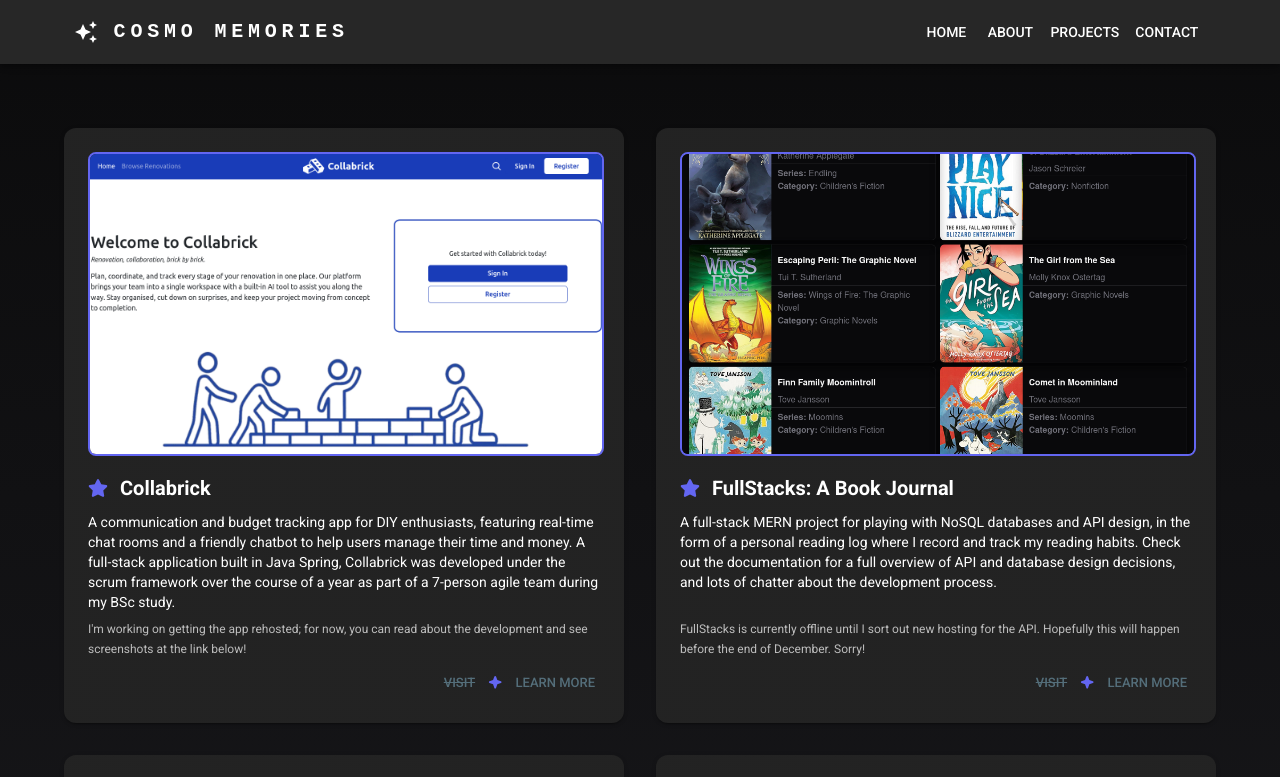
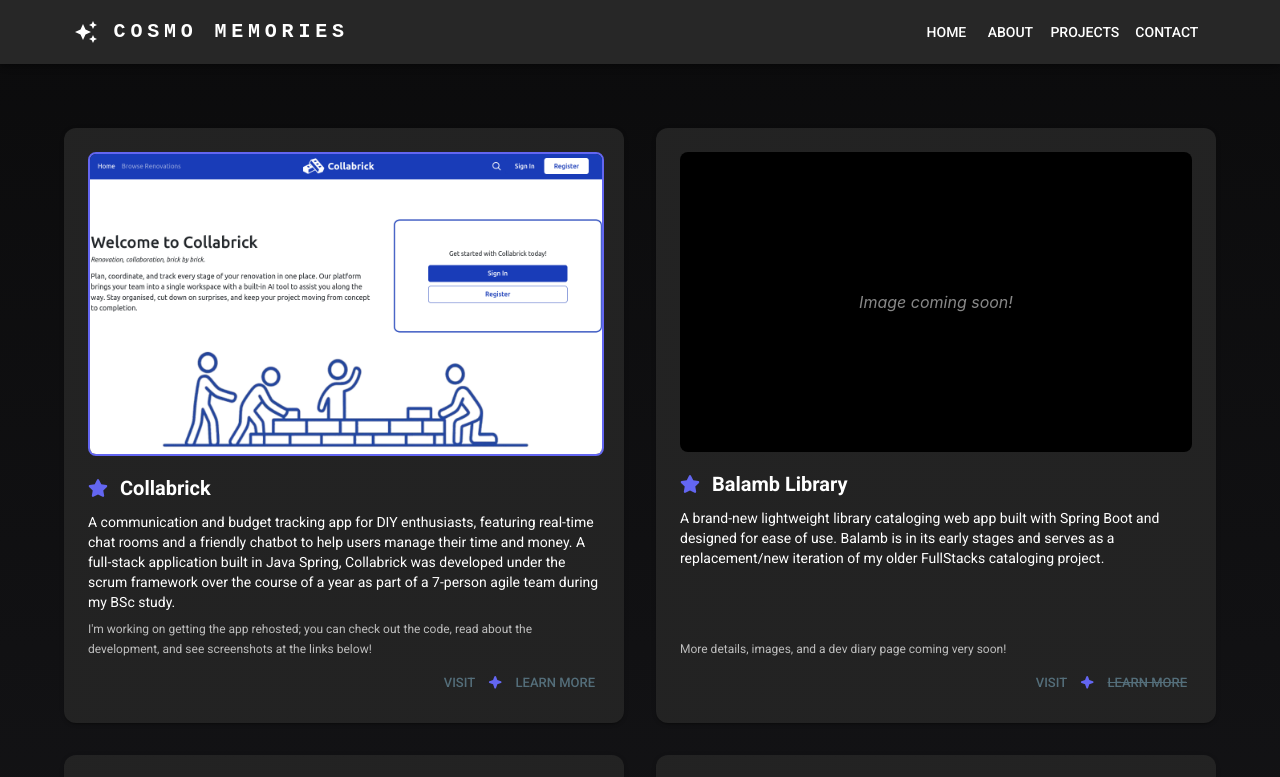
Before and after one commit to cosmo-memories/cosmo-memories.github.io, a React (Vite) app: page /projects in a window 1280 px wide. Shown: the top 777 px of the page. Built offline with nearby package versions, Linux system fonts and the light colour scheme.

Commit message:
Add Balamb to project page

```diff
--- a/src/pages/Home.tsx
+++ b/src/pages/Home.tsx
@@ -30,11 +30,11 @@
               <FaStar className="star-icon" />&nbsp; Latest Updates:
             </Typography>
             <ul className="bullet-list">
+              <li><b>14/12/25:</b> Updated Projects section to include my new Balamb Library project.</li>
               <li><b>25/11/25:</b> Added some more details about Collabrick's features.</li>
               <li><b>23/11/25:</b> Added page with some development details for Collabrick. Text is still WIP!</li>
               <li><b>17/11/25:</b> Wrote up some more details about Soccer Sim class design.</li>
               <li><b>14/11/25:</b> Added some screenshots and placeholder text for the Soccer Sim project.</li>
-              <li><b>11/11/25:</b> Added some details about FullStacks DB schema to the Projects section.</li>
             </ul>
           </Paper>
 
--- a/src/pages/Projects.tsx
+++ b/src/pages/Projects.tsx
@@ -10,11 +10,21 @@
     title: "Collabrick",
     image: "/images/collabrick.png",
     links: [
+      { label: "VISIT", href: "https://github.com/cosmo-memories/collabrick"},
       { label: "LEARN MORE", href: "/projects/collabrick"}
     ],
     description:
       "A communication and budget tracking app for DIY enthusiasts, featuring real-time chat rooms and a friendly chatbot to help users manage their time and money. A full-stack application built in Java Spring, Collabrick was developed under the scrum framework over the course of a year as part of a 7-person agile team during my BSc study.",
-    note: "I'm working on getting the app rehosted; for now, you can read about the development and see screenshots at the link below!",
+    note: "I'm working on getting the app rehosted; you can check out the code, read about the development, and see screenshots at the links below!",
+  },
+    {
+    title: "Balamb Library",
+    links: [
+      { label: "VISIT", href: "https://github.com/cosmo-memories/balamb"}
+    ],
+    description:
+      "A brand-new lightweight library cataloging web app built with Spring Boot and designed for ease of use. Balamb is in its early stages and serves as a replacement/new iteration of my older FullStacks cataloging project.",
+    note: "More details, images, and a dev diary page coming very soon!",
   },
   {
     title: "FullStacks: A Book Journal",
@@ -24,7 +34,7 @@
     image: "/images/fullstacks.png",
     description:
       "A full-stack MERN project for playing with NoSQL databases and API design, in the form of a personal reading log where I record and track my reading habits. Check out the documentation for a full overview of API and database design decisions, and lots of chatter about the development process.",
-    note: "FullStacks is currently offline until I sort out new hosting for the API. Hopefully this will happen before the end of December. Sorry!",
+    note: "FullStacks is currently offline until I sort out new hosting for the API. Hopefully this will happen before the end of January. Sorry!",
   },
   {
     title: "Daguerreo: Mathematics Notes & Reference",
--- a/src/pages/projects/Collabrick.tsx
+++ b/src/pages/projects/Collabrick.tsx
@@ -22,10 +22,13 @@
                         <b>Collabrick</b> is a <b>web app</b> for DIY enthusiasts which enables them to track their progress, manage their budgets, share their work, and collaborate with others in real time.
                         I worked on Collabrick's development as part of a 7-person team for the software engineering course <b>SENG302</b> during the final year of studying for my <b>Bachelor of Science</b>.
                     </Typography>
-                    <Typography variant="body1" component="p">
+                    <Typography variant="body1" component="p" sx={{ mb: 2 }}>
                         Development took place over the course of a full year, and we operated under an <b>agile</b> philosophy using the well-known <b>scrum</b> framework.
                         Collabrick itself is built primarily in <b>Java</b>, using the <b>Spring</b> framework via <b>Spring Boot</b>, and also utilizes <b>JavaScript</b>, <b>HTML</b>, and <b>CSS</b>.
                         We also used a variety of external libraries and technologies during development, details of which may be found in the relevant sections below.
+                    </Typography>
+                    <Typography variant="body1" component="p">
+                        You can check out Collabrick's source code <a href="https://github.com/cosmo-memories/collabrick">here</a>! I will have a live version up and running again soon.
                     </Typography>
                 </Paper>
 
```
